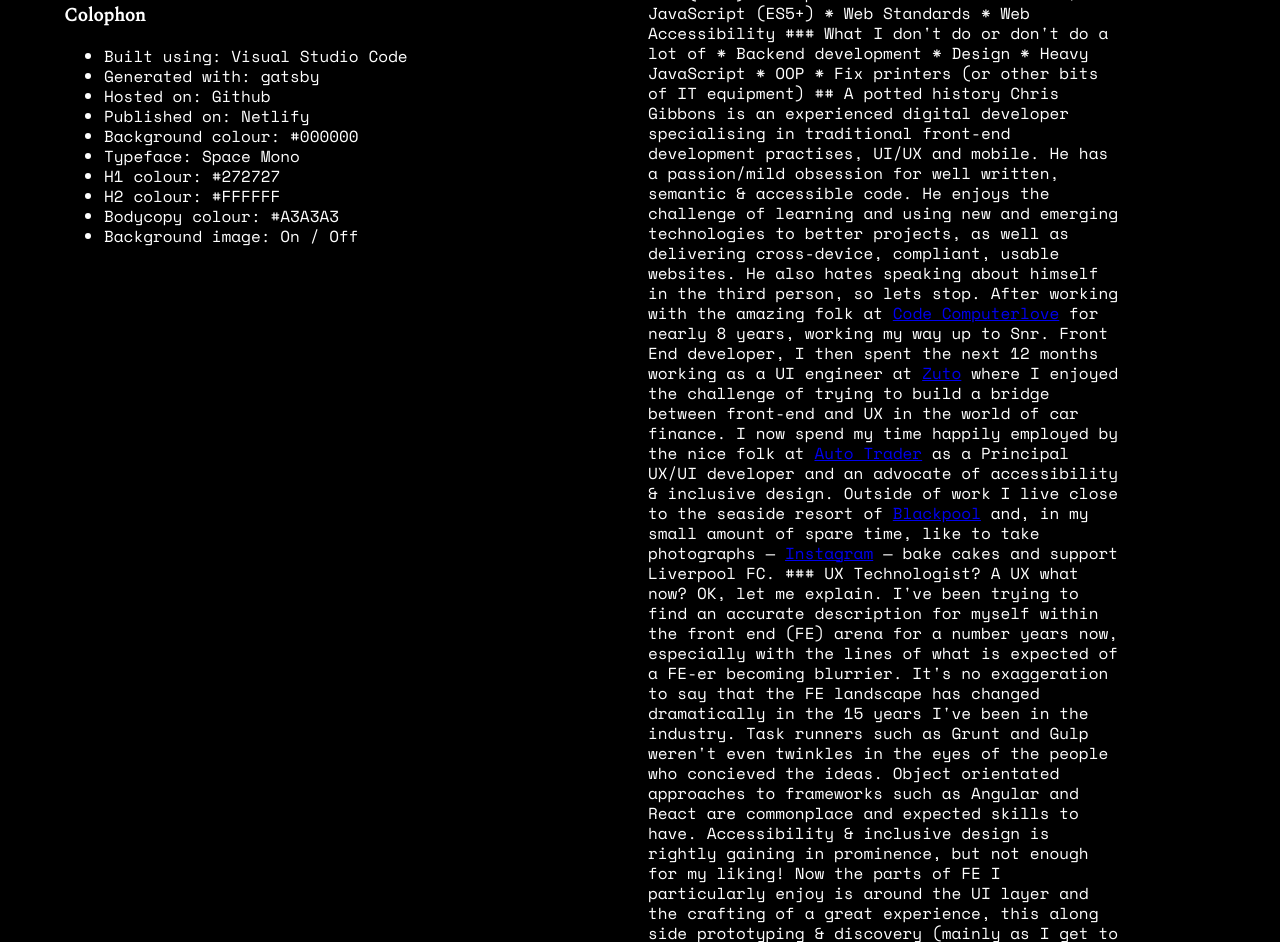
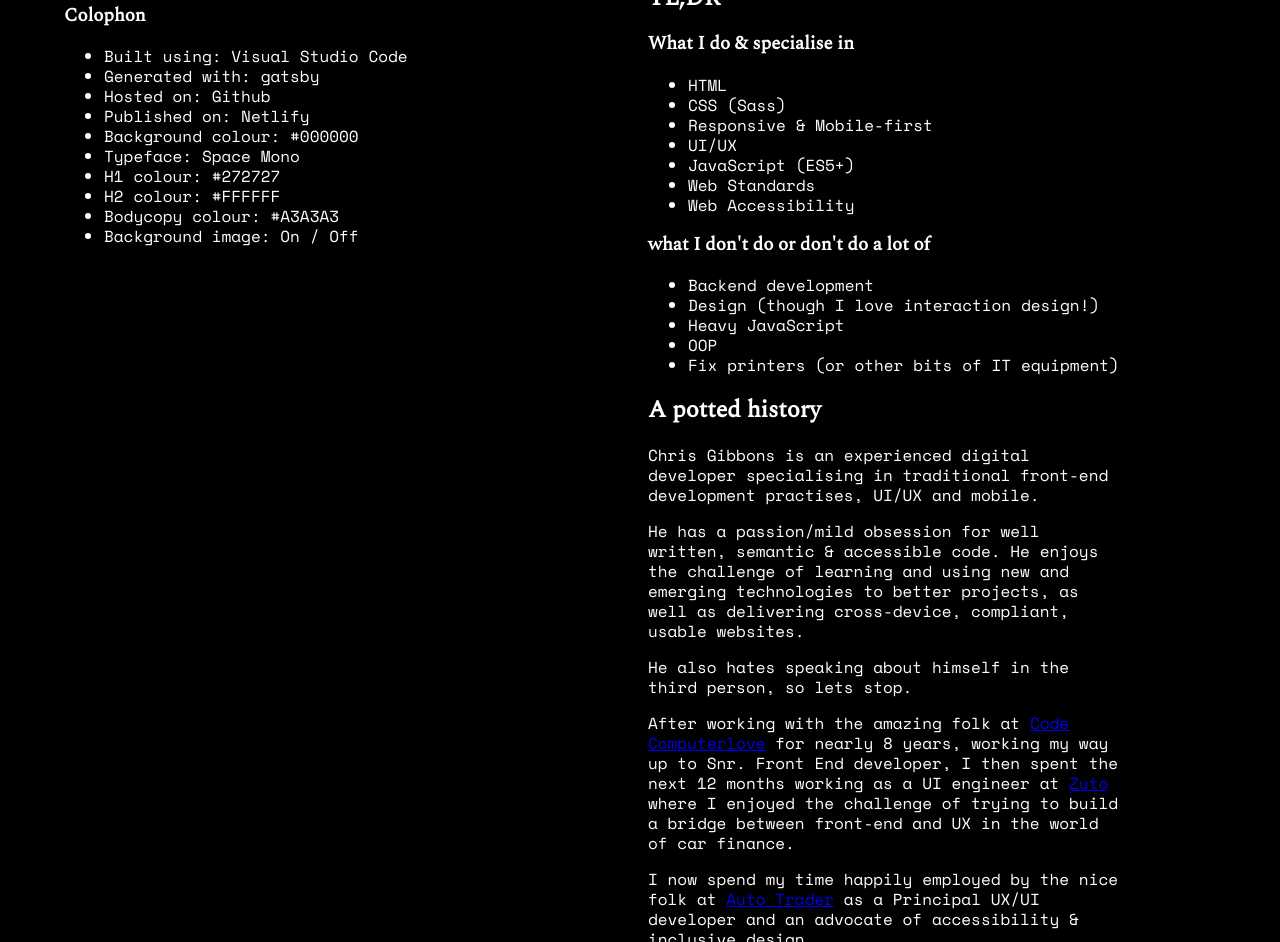
Before and after one commit to gbbns/gatsby.gbbns.co, a Gatsby site: page /about in a window 1280 px wide. Shown: the part 171-1113 px from the top of the page. Built offline with nearby package versions, Linux system fonts and the light colour scheme; Gatsby itself is replaced by a stand-in of ours.

Commit message:
chore(content): reformatting old markdown into something resembling html

```diff
--- a/src/pages/about.js
+++ b/src/pages/about.js
@@ -15,66 +15,52 @@
 					<h1>About</h1>
 				</div>
 				<div className="c-content__body">
-					## TL;DR
-					### What I do & specialise in
-
-					* HTML
-					* CSS (Sass)
-					* Responsive &amp; Mobile-first
-					* UI/UX
-					* JavaScript (ES5+)
-					* Web Standards
-					* Web Accessibility
-
-					### What I don't do or don't do a lot of
-
-					* Backend development
-					* Design
-					* Heavy JavaScript
-					* OOP
-					* Fix printers (or other bits of IT equipment)
-
-
-					## A potted history
-					Chris Gibbons is an experienced digital developer specialising in traditional front-end development practises, UI/UX and mobile.
-
-					He has a passion/mild obsession for well written, semantic &amp; accessible code. He enjoys the challenge of learning and using new and emerging technologies to better projects, as well as delivering cross-device, compliant, usable websites.
-
-					He also hates speaking about himself in the third person, so lets stop.
-
-After working with the amazing folk at <a href="https://www.codecomputerlove.com/" rel="noopener">Code Computerlove</a> for nearly 8 years, working my way up to Snr. Front End developer, I then spent the next 12 months working as a UI engineer at <a href="https://www.zuto.com" rel="noopener">Zuto</a> where I enjoyed the challenge of trying to build a bridge between front-end and UX in the world of car finance.
-
-I now spend my time happily employed by the nice folk at <a href="https://www.autotrader.co.uk/" rel="noopener">Auto Trader</a> as a Principal UX/UI developer and an advocate of accessibility &amp; inclusive design.
-
-Outside of work I live close to the seaside resort of <a href="https://en.wikipedia.org/wiki/Blackpool" rel="noopener">Blackpool</a> and, in my small amount of spare time, like to take photographs &mdash; <a href="https://www.instagram.com/_gbbns" rel="noopener">Instagram</a> &mdash; bake cakes and support Liverpool FC.
-
-					### UX Technologist?
-					A UX what now?
-
-					OK, let me explain.
-
-					I've been trying to find an accurate description for myself within the front end (FE) arena for a number years now, especially with the lines of what is expected of a FE-er becoming blurrier.
-
-					It's no exaggeration to say that the FE landscape has changed dramatically in the 15 years I've been in the industry. Task runners such as Grunt and Gulp weren't even twinkles in the eyes of the people who concieved the ideas. Object orientated approaches to frameworks such as Angular and React are commonplace and expected skills to have. Accessibility &amp; inclusive design is rightly gaining in prominence, but not enough for my liking!
-
-					Now the parts of FE I particularly enjoy is around the UI layer and the crafting of a great experience, this along side prototyping & discovery (mainly as I get to play)
-
-					In my opinion--and after doing a few Google searches it seems there are many other people thinking the same--a UX technologist works to bridge the gap between design and engineering.
-
-<a href="https://adaptivepath.org/ideas/what-makes-a-design-technologist/" rel="noopener">One of the best posts I read on this topic is from Dan Harrelson at Adaptive Path</a>.
-
-					* A comfort level with front-end programming (web, desktop, mobile, device)
-					* A tool belt filled with techniques for creating interactive apps
-					* The ability to quickly pick up new tools
-					* A itch to dive into code and &ldquo;just built it&rdquo;
-
-					These all appear to reflect where I feel I add most value.
-
-					But it was the following:
-
-					>You also need to find that special someone who appreciates design and wants to be a member of the UX team.
-
-					That _really_ sums up my current feelings to FE and my position.
+					<h2>TL;DR</h2>
+					<h3>What I do &amp; specialise in</h3>
+					<ul>
+						<li>HTML</li>
+						<li>CSS (Sass)</li>
+						<li>Responsive &amp; Mobile-first</li>
+						<li>UI/UX</li>
+						<li>JavaScript (ES5+)</li>
+						<li>Web Standards</li>
+						<li>Web Accessibility</li>
+					</ul>
+					<h3>what I don't do or don't do a lot of</h3>
+					<ul>
+						<li>Backend development</li>
+						<li>Design (though I love interaction design!)</li>
+						<li>Heavy JavaScript</li>
+						<li>OOP</li>
+						<li>Fix printers (or other bits of IT equipment)</li>
+					</ul>
+					<h2>A potted history</h2>
+					<p>Chris Gibbons is an experienced digital developer specialising in traditional front-end development practises, UI/UX and mobile.</p>
+					<p>He has a passion/mild obsession for well written, semantic &amp; accessible code. He enjoys the challenge of learning and using new and emerging technologies to better projects, as well as delivering cross-device, compliant, usable websites.</p>
+					<p>He also hates speaking about himself in the third person, so lets stop.</p>
+					<p>After working with the amazing folk at <a href="https://www.codecomputerlove.com/" rel="noopener">Code Computerlove</a> for nearly 8 years, working my way up to Snr. Front End developer, I then spent the next 12 months working as a UI engineer at <a href="https://www.zuto.com" rel="noopener">Zuto</a> where I enjoyed the challenge of trying to build a bridge between front-end and UX in the world of car finance.</p>
+					<p>I now spend my time happily employed by the nice folk at <a href="https://www.autotrader.co.uk/" rel="noopener">Auto Trader</a> as a Principal UX/UI developer and an advocate of accessibility &amp; inclusive design.</p>
+					<p>Outside of work I live close to the seaside resort of <a href="https://en.wikipedia.org/wiki/Blackpool" rel="noopener">Blackpool</a> and, in my small amount of spare time, like to take photographs &mdash; <a href="https://www.instagram.com/_gbbns" rel="noopener">Instagram</a> &mdash; bake cakes and support Liverpool FC.</p>
+					<h3>UX Technologist?</h3>
+					<p>A UX what now?</p>
+					<p>OK, let me explain.</p>
+					<p>I've been trying to find an accurate description for myself within the front end (FE) arena for a number years now, especially with the lines of what is expected of a FE-er becoming blurrier.</p>
+					<p>It's no exaggeration to say that the FE landscape has changed dramatically in the 15 years I've been in the industry.Task runners such as Grunt and Gulp weren't even twinkles in the eyes of the people who concieved the ideas. Object orientated approaches to frameworks such as Angular and React are commonplace and expected skills to have. Accessibility &amp; inclusive design is rightly gaining in prominence, but not enough for my liking!</p>
+					<p>Now the parts of FE I particularly enjoy is around the UI layer and the crafting of a great experience, this along side prototyping &amp; discovery (mainly as I get to play)</p>
+					<p>In my opinion--and after doing a few Google searches it seems there are many other people thinking the same--a UX technologist works to bridge the gap between design and engineering.</p>
+					<p><a href="https://adaptivepath.org/ideas/what-makes-a-design-technologist/" rel="noopener">One of the best posts I read on this topic is from Dan Harrelson at Adaptive Path</a>.</p>
+					<ul>
+						<li>A comfort level with front-end programming (web, desktop, mobile, device)</li>
+						<li>A tool belt filled with techniques for creating interactive apps</li>
+						<li>The ability to quickly pick up new tools</li>
+						<li>A itch to dive into code and &ldquo;just built it&rdquo;</li>
+					</ul>
+					<p>These all appear to reflect where I feel I add most value.</p>
+					<p>But it was the following:</p>
+					<blockquote>
+						<p>You also need to find that special someone who appreciates design and wants to be a member of the UX team.</p>
+					</blockquote>
+					<p>That <em>really</em> sums up my current feelings to FE and my position.</p>
 				</div>
 			</section>
 		</Layout>
```
